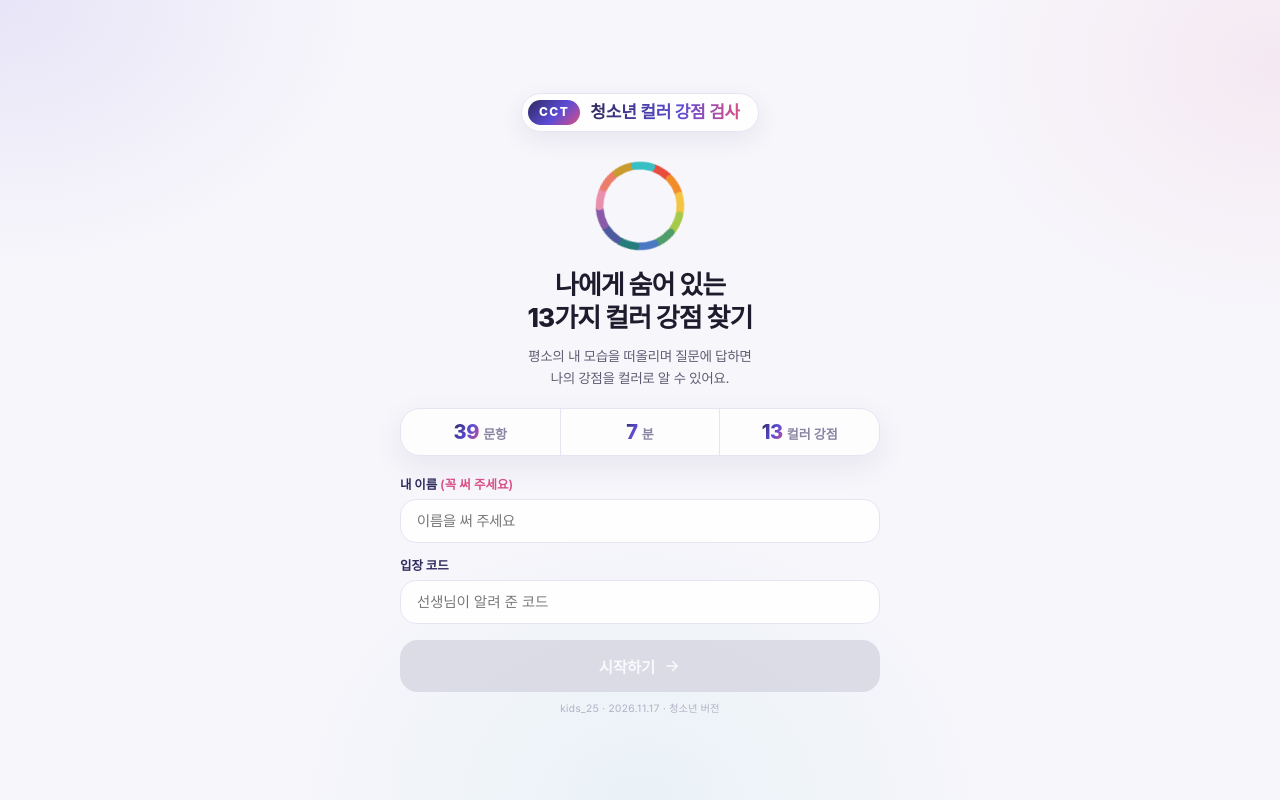
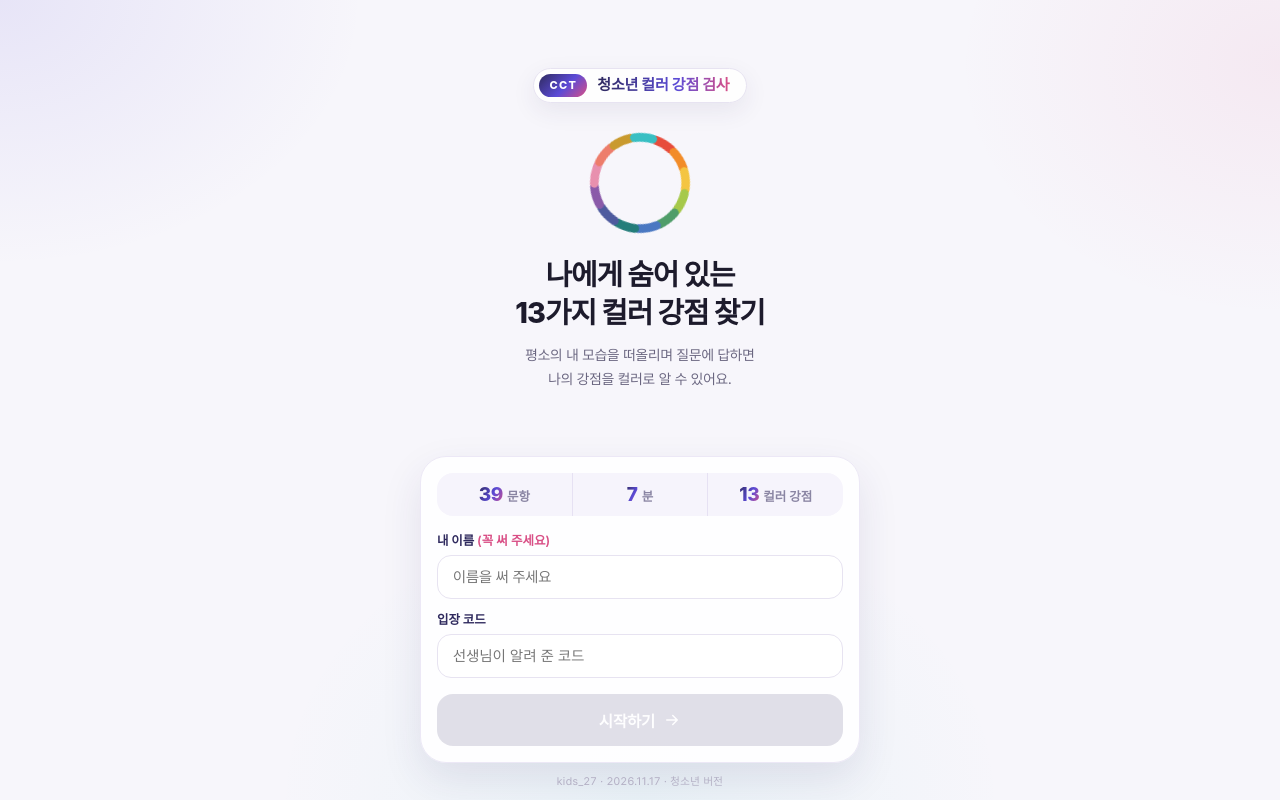
Before and after one commit to goondoing7-hue/cct-color-strengths, a plain HTML site: page cct-color-strengths-kids/index.html in a window 1280 px wide. Drawn offline with Linux system fonts and the light colour scheme; a web font is replaced by a local one.

Commit message:
Add files via upload

```diff
--- a/cct-color-strengths-kids/css/style.css
+++ b/cct-color-strengths-kids/css/style.css
@@ -1728,3 +1728,53 @@ body { background: #f7f6fb; }
 .pdf-report .kd-bars .bar-row { gap: 4px; }
 .pdf-report .kd-bars-h--rest { margin-top: 4px; padding-top: 10px; }
 .pdf-report .kf-text { margin-top: 22px; } .pdf-report .kf-text p { font-size: 20px; line-height: 2; margin-bottom: 24px; } .pdf-report .kf-text + .kd-note-box { margin-top: 26px; }
+
+/* =====================================================================
+   kids_26 · 첫 화면 다시 디자인 — 한 화면 고정(스크롤 없음), 위: 소개 / 아래: 입력 카드
+   ===================================================================== */
+html, body { margin: 0; }
+.screen--intro.is-active {
+  display: flex; align-items: stretch; justify-content: center;
+  height: 100vh; height: 100dvh; min-height: 0; overflow: hidden; box-sizing: border-box;
+  padding: max(14px, env(safe-area-inset-top)) 18px max(12px, env(safe-area-inset-bottom));
+}
+.screen--intro .intro-content { height: 100%; max-width: 440px; display: flex; flex-direction: column; align-items: stretch; justify-content: space-between; gap: 12px; }
+.intro-hero { flex: 1 1 auto; min-height: 0; display: flex; flex-direction: column; align-items: center; justify-content: center; text-align: center; }
+.intro-hero .brand-kicker.bk-teen { margin-bottom: clamp(14px, 3.2vh, 28px); padding: 5px 16px 5px 5px; }
+.intro-hero .bk-teen .bk-tag { font-size: 11px; padding: 5px 10px; }
+.intro-hero .bk-teen .bk-txt { font-size: 15px; }
+.intro-hero .color-ring { width: clamp(64px, 11vh, 104px); height: clamp(64px, 11vh, 104px); margin-bottom: clamp(12px, 2.6vh, 24px); }
+.intro-hero .color-ring svg { width: 100%; height: 100%; }
+.intro-hero .intro-title { font-size: clamp(22px, 3.4vh, 28px); line-height: 1.32; letter-spacing: -0.035em; margin: 0 0 clamp(8px, 1.4vh, 12px); }
+.intro-hero .intro-sub { font-size: clamp(13px, 1.8vh, 14.5px); line-height: 1.65; margin: 0; color: #6a6680; }
+
+.intro-card {
+  flex: 0 0 auto; background: rgba(255,255,255,0.94); border: 1px solid #ece8f6; border-radius: 26px;
+  box-shadow: 0 16px 40px rgba(47, 42, 94, 0.10); padding: 16px 16px 16px;
+}
+.intro-card .intro-meta { margin: 0 0 14px; border: 0; border-radius: 16px; background: #f6f4fc; box-shadow: none; }
+.intro-card .meta-chip { padding: 10px 4px; border-right: 1px solid #e6e1f3; }
+.intro-card .meta-chip:last-child { border-right: 0; }
+.intro-card .meta-num { font-size: 19px; }
+.intro-card .meta-label { font-size: 12.5px; }
+.intro-card .intro-name-field, .intro-card .access-field { margin-bottom: 10px; }
+.intro-card label { font-size: 12.5px; margin-bottom: 6px; }
+.intro-card input { padding: 12px 15px; font-size: 15px; border-radius: 14px; background: #fff; }
+.intro-card .btn-start { width: 100%; margin: 6px 0 0; padding: 15px 18px; border-radius: 16px; font-size: 15.5px; }
+.screen--intro .app-ver { flex: 0 0 auto; text-align: center; font-size: 11px; margin: 0; }
+.intro-hero .color-ring { width: clamp(64px, 13vh, 116px); height: clamp(64px, 13vh, 116px); }
+.intro-hero .intro-title { font-size: clamp(22px, 3.6vh, 30px); }
+.intro-hero { overflow: hidden; }
+/* 키보드가 올라와 화면이 낮아지면 소개 부분을 줄여 입력 카드가 가려지지 않게 */
+@media (max-height: 560px) {
+  .intro-hero .color-ring, .intro-hero .intro-sub { display: none; }
+  .intro-hero .brand-kicker.bk-teen { margin-bottom: 8px; }
+  .intro-hero .intro-title { font-size: 19px; }
+}
+@media (max-height: 430px) { .intro-hero { display: none; } }
+/* kids_27: 2쪽 「나의 강점 메모」가 카드 세 장과 같은 쪽에 들어가도록 */
+.pdf-report .kd-memo-h { margin: 2px 0 8px; }
+.pdf-report .kd-card { padding: 12px 18px 8px; margin-bottom: 10px; }
+.pdf-report .kd-card .kd-list { font-size: 13.5px; line-height: 1.55; }
+.pdf-report .kd-card .kd-sub { margin: 6px 0 2px; }
+.pdf-report .kd-card .kd-one { margin: 4px 0 2px; padding-bottom: 6px; }
--- a/cct-color-strengths-kids/index.html
+++ b/cct-color-strengths-kids/index.html
@@ -39,12 +39,16 @@
     <div class="intro-bg" aria-hidden="true"></div>
 
     <div class="intro-content">
+      <div class="intro-hero">
       <div class="brand-kicker bk-teen"><span class="bk-tag">CCT</span><span class="bk-txt">청소년 컬러 강점 검사</span></div>
 
       <div class="color-ring" id="colorRing" aria-hidden="true"></div>
 
       <h1 class="intro-title">나에게 숨어 있는<br />13가지 컬러 강점 찾기</h1>
       <p class="intro-sub">평소의 내 모습을 떠올리며 질문에 답하면<br />나의 강점을 컬러로 알 수 있어요.</p>
+      </div>
+
+      <div class="intro-card">
 
       <div class="intro-meta">
         <div class="meta-chip"><span class="meta-num">39</span><span class="meta-label">문항</span></div>
@@ -67,7 +71,8 @@
         시작하기
         <svg width="18" height="18" viewBox="0 0 24 24" fill="none"><path d="M5 12h14M13 6l6 6-6 6" stroke="currentColor" stroke-width="2" stroke-linecap="round" stroke-linejoin="round"/></svg>
       </button>
-      <p class="app-ver">kids_25 · 2026.11.17 · 청소년 버전</p>
+      </div>
+      <p class="app-ver">kids_27 · 2026.11.17 · 청소년 버전</p>
     </div>
   </section>
 
```
Also changed, not shown: cct-color-strengths-kids/js/app.js, 1 other file.
